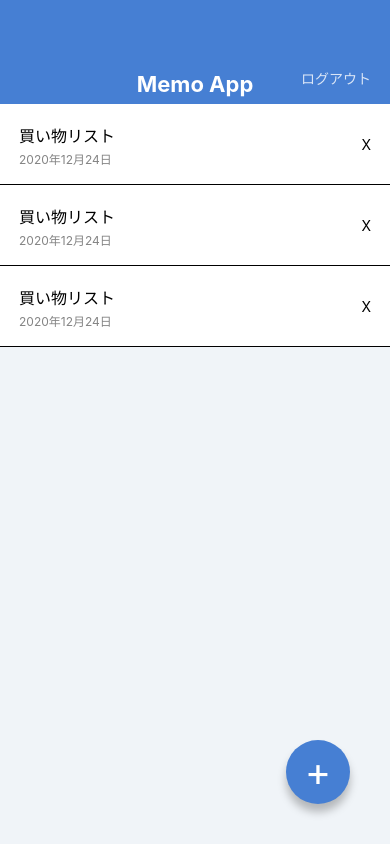
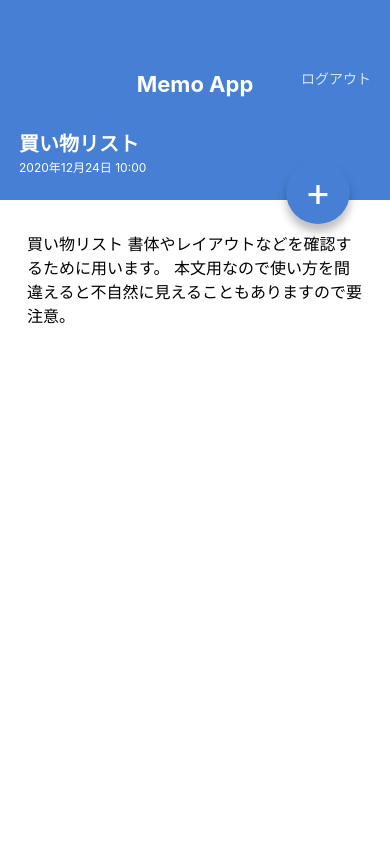
Before and after one commit to Asazu6837/memoapp, a React Native app: screen / in a window 390 px wide. Built offline with nearby package versions, Linux system fonts and the light colour scheme.

Commit message:
case64 finish

```diff
--- a/App.jsx
+++ b/App.jsx
@@ -1,49 +1,10 @@
-import { StyleSheet, Text, View } from "react-native";
+import { StyleSheet } from "react-native";
 
-import AppBar from "./src/compornents/AppBar";
-import MemoList from "./src/compornents/MemoList";
+import MemoListScreen from "./src/screens/MemoListScreen";
+import MemoDetailScreen from "./src/screens/MemoDetailScreen";
 
 export default function App() {
   return (
-    <View style={styles.container}>
-
-      <AppBar />
-      <MemoList />
-
-      <View style={styles.circleButton}>
-        <Text style={styles.circleButtonLabel}>+</Text>
-      </View>
-    </View>
+    <MemoDetailScreen />
   );
 }
-
-// item
-const styles = StyleSheet.create({
-  container: {
-    flex: 1,
-    backgroundColor: '#F0F4F8',
-  },
-
-  circleButton: {
-    backgroundColor: '#467FD3',
-    width: 64,
-    height: 64,
-    borderRadius: 32,
-    justifyContent:'center',
-    alignItems: 'center',
-    position: 'absolute',
-    right: 40,
-    bottom: 40,
-    shadowColor: '#000',
-    shadowOffset: { width: 0, height: 8 },
-    shadowOpacity: 0.25,
-    shadowRadius: 8,
-    elevation: 8,
-  },
-
-  circleButtonLabel: {
-    color: '#fff',
-    fontSize: 40,
-    lineHeight: 40,
-  },
-});
--- /dev/null
+++ b/src/compornents/CircleButton.jsx
@@ -0,0 +1,45 @@
+import { View, Text, StyleSheet } from 'react-native';
+import { string, shape } from 'prop-types';
+
+export default function CircleButton(props) {
+    const { children, style } = props;
+    return (
+      <View style={[styles.circleButton, style]}>
+        <Text style={styles.circleButtonLabel}>{children}</Text>
+      </View>
+    );
+}
+
+CircleButton.propTypes = {
+    children: string.isRequired,
+    style: shape(),
+};
+
+CircleButton.defaultProps = {
+    style: null,
+};
+
+const styles = StyleSheet.create({
+    circleButton: {
+        backgroundColor: '#467FD3',
+        width: 64,
+        height: 64,
+        borderRadius: 32,
+        justifyContent:'center',
+        alignItems: 'center',
+        position: 'absolute',
+        right: 40,
+        bottom: 40,
+        shadowColor: '#000',
+        shadowOffset: { width: 0, height: 8 },
+        shadowOpacity: 0.25,
+        shadowRadius: 8,
+        elevation: 8,
+      },
+
+      circleButtonLabel: {
+        color: '#fff',
+        fontSize: 40,
+        lineHeight: 40,
+      }
+});
--- /dev/null
+++ b/src/screens/MemoDetailScreen.jsx
@@ -0,0 +1,62 @@
+import { View, Text, StyleSheet, ScrollView } from 'react-native';
+
+import AppBar from '../compornents/AppBar';
+import CircleButton from '../compornents/CircleButton';
+
+export default function MemoDetailScreen() {
+    return (
+        <View style={styles.container}>
+            <AppBar />
+            <View style={styles.memoHeader}>
+                <Text style={styles.memoTitle}>買い物リスト</Text>
+                <Text style={styles.memoData}>2020年12月24日 10:00</Text>
+            </View>
+            <ScrollView style={styles.memoBody}>
+                <Text style={styles.memoText}>
+                    買い物リスト
+                    書体やレイアウトなどを確認するために用います。
+                    本文用なので使い方を間違えると不自然に見えることもありますので要注意。
+                </Text>
+            </ScrollView>
+            <CircleButton style={{ top: 160, bottom: 'auto' }}>+</CircleButton>
+        </View>
+    );
+}
+
+const styles = StyleSheet.create({
+    container: {
+        frex: 1,
+        backgroundColor: '#fff',
+    },
+
+    memoHeader: {
+        backgroundColor: '#467FD3',
+        height: 96,
+        justifyContent: 'center',
+        paddingVertical: 24,
+        paddingHorizontal: 19,
+    },
+
+    memoTitle: {
+        color: '#fff',
+        fontSize: 20,
+        lineHeight: 32,
+        fontWeight: 'bold',
+    },
+
+    memoData: {
+        color: '#fff',
+        fontSize: 12,
+        lineHeight: 16,
+    },
+
+    memoBody: {
+        paddingVertical: 32,
+        paddingHorizontal: 27,
+    },
+
+    memoText: {
+        fontSize: 16,
+        lineHeight: 24,
+    },
+});
--- /dev/null
+++ b/src/screens/MemoListScreen.jsx
@@ -0,0 +1,22 @@
+import { View, Text, StyleSheet } from 'react-native';
+
+import AppBar from '../compornents/AppBar';
+import MemoList from '../compornents/MemoList';
+import CircleButton from '../compornents/CircleButton';
+
+export default function MemoListScreen() {
+    return(
+        <View style={styles.container}>
+        <AppBar />
+        <MemoList />
+        <CircleButton>+</CircleButton>
+      </View>
+    );
+}
+
+const styles = StyleSheet.create({
+    container: {
+        flex: 1,
+        backgroundColor: '#F0F4F8',
+      }
+});
```
Also changed, not shown: .eslintrc.json.
